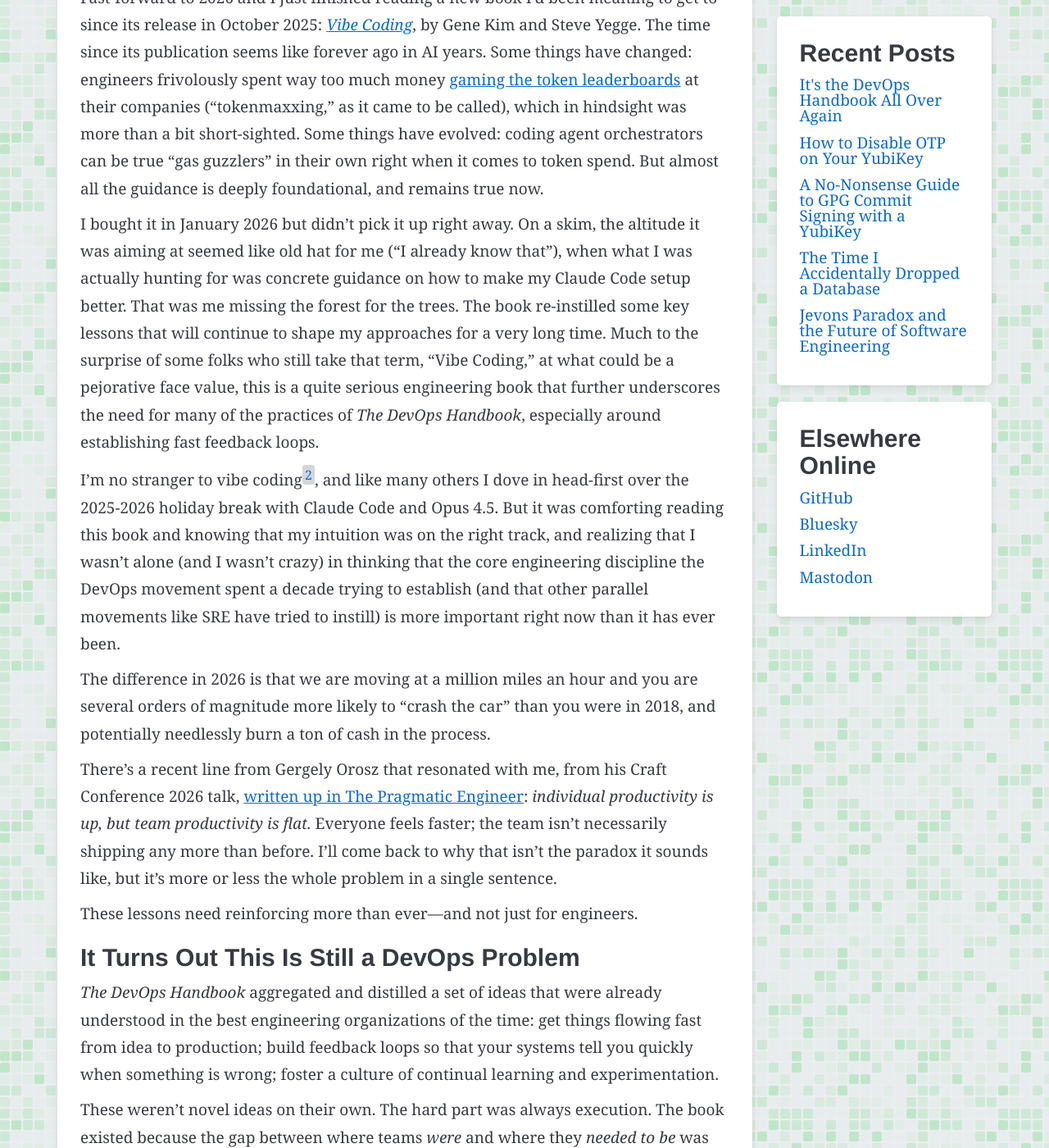
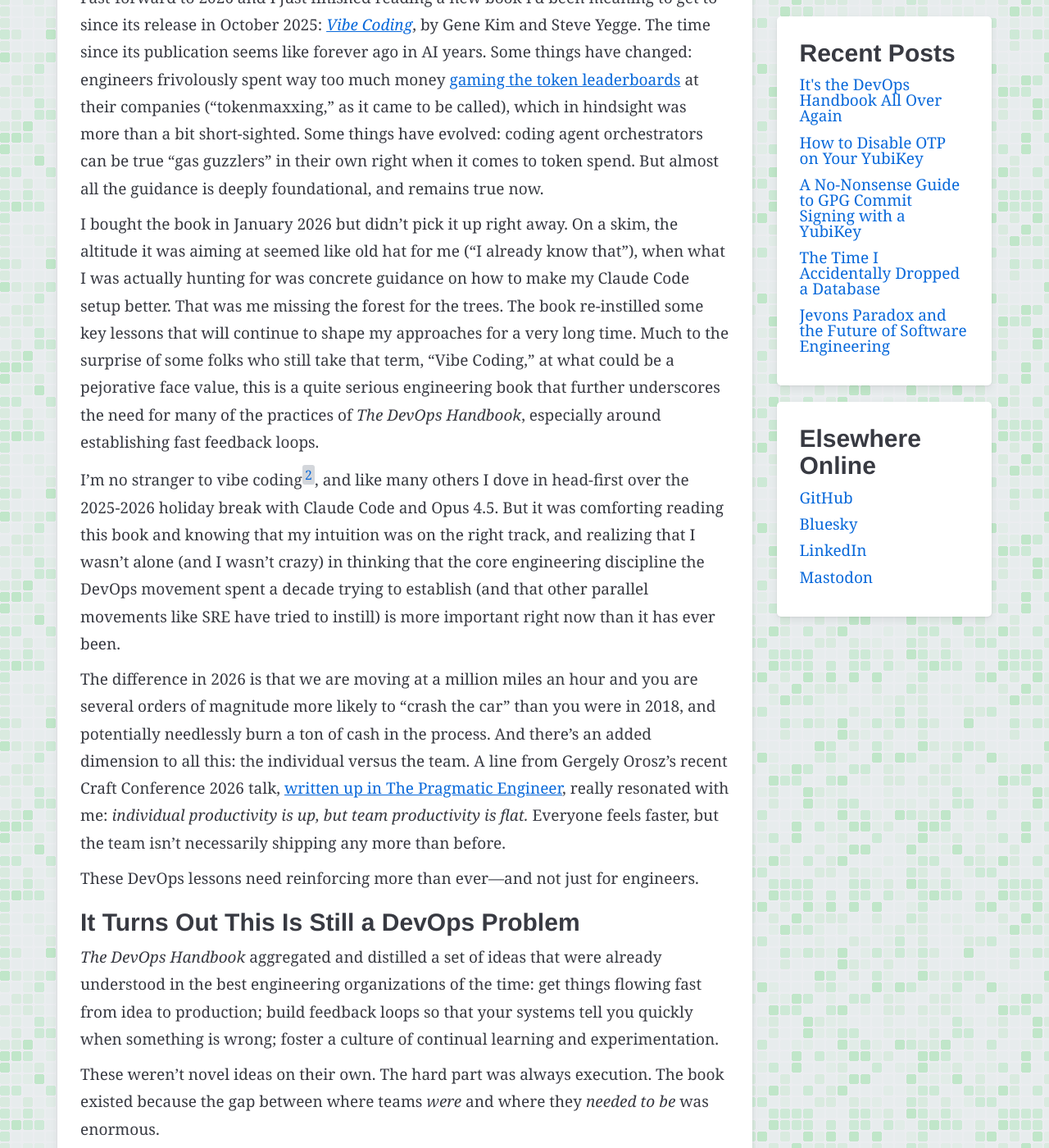
Before and after one commit to ryanspletzer/ryanspletzer.github.io, a Jekyll site: the page built from _posts/2026-06-24-its-the-devops-handbook-all-over-again.md, in a window 1280 px wide and 1400 px high, scrolled down 818 px. Shown: the whole window at 82% size. Built offline with Jekyll 4.4.1, drawn with Linux system fonts in a browser that asks for light colours; some of the changed text lies outside the part shown.

Commit message:
Reflow Orosz seed into intro and add the over-hiring AI analogy
Integrate the Orosz "individual up, team flat" line as the "added
dimension" kicker to the speed/cost stakes instead of a standalone
block, and drop the meta-signpost. Anchor the intro's closing line as
"These DevOps lessons." Add a historical-echo paragraph to the token
section drawing the 2020-2022 over-hiring correction onto today's
over-provisioning of AI, feeding the right-sizing throughline.

Co-Authored-By: Claude Opus 4.8 <noreply@anthropic.com>

```diff
--- a/_posts/2026-06-24-its-the-devops-handbook-all-over-again.md
+++ b/_posts/2026-06-24-its-the-devops-handbook-all-over-again.md
@@ -38,7 +38,7 @@ Some things have evolved:
 coding agent orchestrators can be true "gas guzzlers" in their own right when it comes to token spend.
 But almost all the guidance is deeply foundational, and remains true now.
 
-I bought it in January 2026 but didn't pick it up right away.
+I bought the book in January 2026 but didn't pick it up right away.
 On a skim, the altitude it was aiming at seemed like old hat for me ("I already know that"),
 when what I was actually hunting for was concrete guidance on how to make my Claude Code setup better.
 That was me missing the forest for the trees.
@@ -63,17 +63,15 @@ is more important right now than it has ever been.
 The difference in 2026 is that we are moving at a million miles an hour
 and you are several orders of magnitude more likely to "crash the car" than you were in 2018,
 and potentially needlessly burn a ton of cash in the process.
+And there's an added dimension to all this: the individual versus the team.
+A line from Gergely Orosz's recent Craft Conference 2026 talk,
+[written up in The Pragmatic Engineer](https://newsletter.pragmaticengineer.com/p/slow-down-to-speed-up),
+really resonated with me:
+*individual productivity is up, but team productivity is flat.*
+Everyone feels faster,
+but the team isn't necessarily shipping any more than before.
 
-There's a recent line from Gergely Orosz that resonated with me,
-from his Craft Conference 2026 talk,
-[written up in The Pragmatic Engineer](https://newsletter.pragmaticengineer.com/p/slow-down-to-speed-up):
-*individual productivity is up, but team productivity is flat.*
-Everyone feels faster;
-the team isn't necessarily shipping any more than before.
-I'll come back to why that isn't the paradox it sounds like,
-but it's more or less the whole problem in a single sentence.
-
-These lessons need reinforcing more than ever—and not just for engineers.
+These DevOps lessons need reinforcing more than ever—and not just for engineers.
 
 ## It Turns Out This Is Still a DevOps Problem
 
@@ -183,6 +181,19 @@ Now, Finance is awake.[^finance-is-awake]
 The AI bills are real and visible,
 and the question CFOs are asking—*where is the impact?*—is
 a fair one that deserves a better answer than "trust the process."[^measuring-ai-value]
+
+There's a historical echo here worth contemplating.
+From roughly 2020 to 2022,
+cheap capital and a growth-at-all-costs mood pushed a lot of companies to over-hire,
+treating headcount as a proxy for ambition.
+The correction arrived as layoffs and a sudden corporate religion of "efficiency" and "doing more with less."
+The last six months or so have echoed that arc,
+except this time we over-hired *AI*:
+we provisioned maximum horsepower for everything,
+treated raw token spend as a proxy for being "AI-native,"
+and only later started asking what all of it actually shipped.
+Right-sizing your model usage may be part of that same type of correction,
+just applied to compute instead of people.
 
 The instinct that got us here,
 namely "reach for the biggest, most capable model, fire away,"
```
